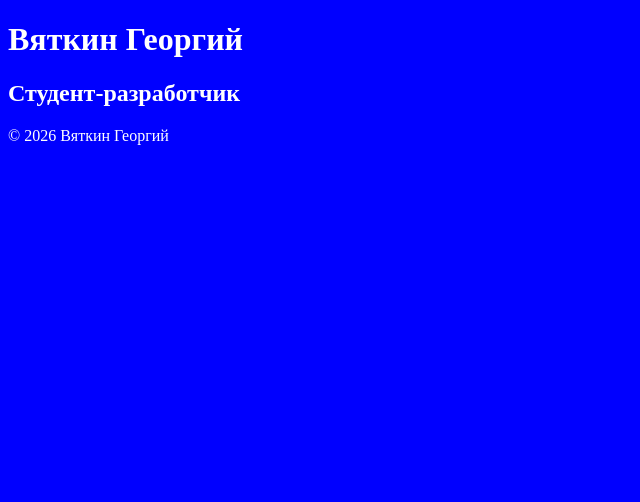
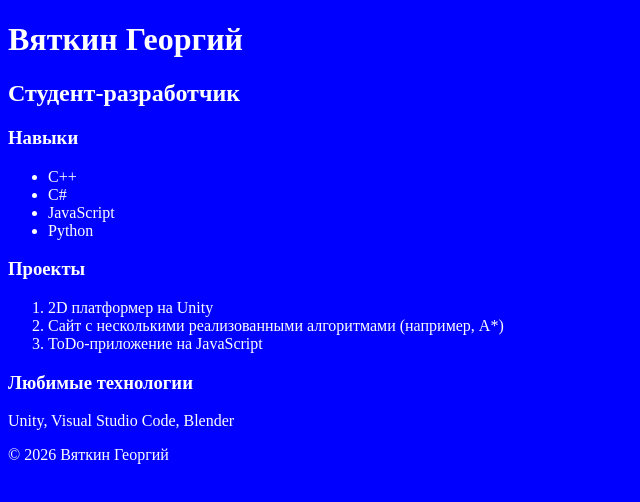
Before and after one commit to Ashterun/932420.vyatkin.georgiy.lab1, a plain HTML site: page index.html in a window 1280 px wide. Shown: the whole page, without its empty margins (0-640 px from the left). Drawn offline with Linux system fonts and the light colour scheme.

Commit message:
Изменён main: добавлены section (навыки и проекты) и aside

```diff
--- a/index.html
+++ b/index.html
@@ -12,7 +12,31 @@
       <h2>Студент-разработчик</h2>
     </header>
 
-    <main></main>
+    <main>
+      <section>
+        <h3>Навыки</h3>
+        <ul>
+          <li>C++</li>
+          <li>C#</li>
+          <li>JavaScript</li>
+          <li>Python</li>
+        </ul>
+      </section>
+
+      <section>
+        <h3>Проекты</h3>
+        <ol>
+          <li>2D платформер на Unity</li>
+          <li>Сайт с несколькими реализованными алгоритмами (например, A*)</li>
+          <li>ToDo-приложение на JavaScript</li>
+        </ol>
+      </section>
+
+      <aside>
+        <h3>Любимые технологии</h3>
+        <p>Unity, Visual Studio Code, Blender</p>
+      </aside>
+    </main>
     <footer>© 2026 Вяткин Георгий</footer>
   </body>
 </html>
```
